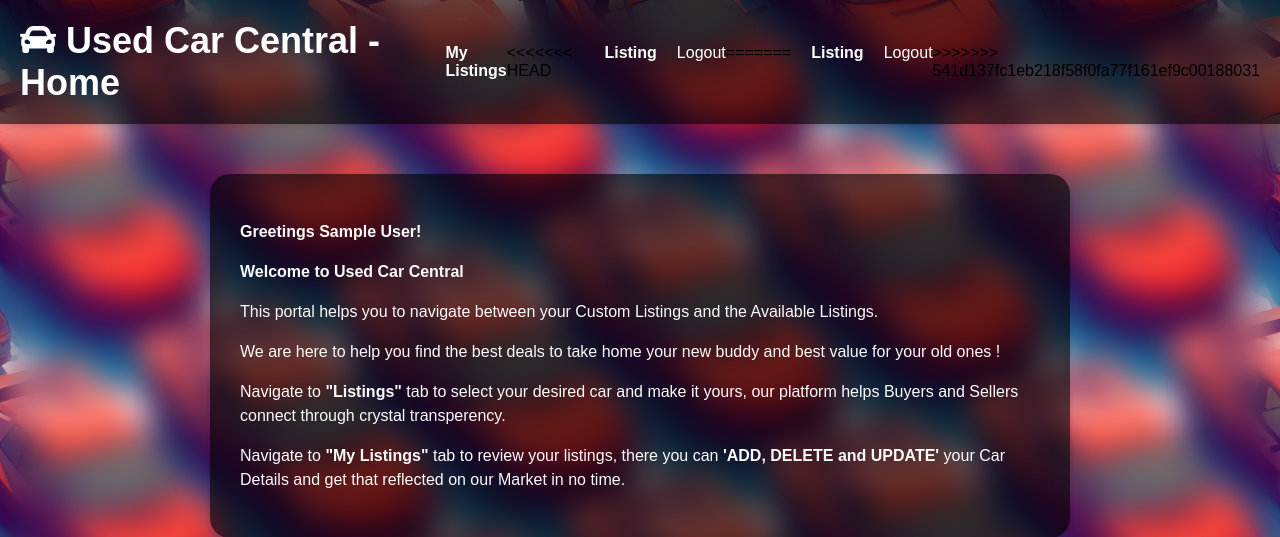
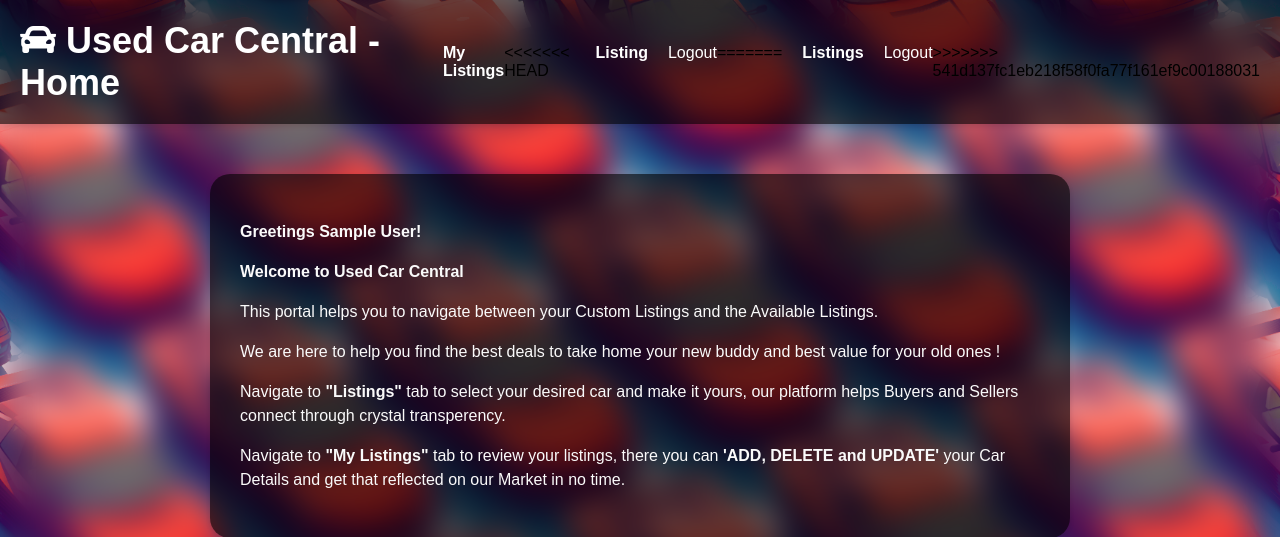
Before and after one commit to ramkiran55/UsedCarCentral, a Flask app: page /home in a window 1280 px wide. Shown: the top 537 px of the page. Run offline with Flask 3, Linux system fonts and the light colour scheme; the visitor is signed in with stand-in values (Sample User, id 1).

Commit message:
Update prelisting.html

```diff
--- a/templates/prelisting.html
+++ b/templates/prelisting.html
@@ -15,7 +15,7 @@
         <a href="{{ url_for('getCarListings') }}"><strong>Listing</strong></a>
         <a href="#">Logout</a>
 =======
-        <a href="{{ url_for('getcarlistings') }}"><strong>Listing</strong></a>
+        <a href="{{ url_for('getcarlistings') }}"><strong>Listings</strong></a>
         <a href="{{ url_for('logout') }}">Logout</a>
 >>>>>>> 541d137fc1eb218f58f0fa77f161ef9c00188031
       </nav>
```
